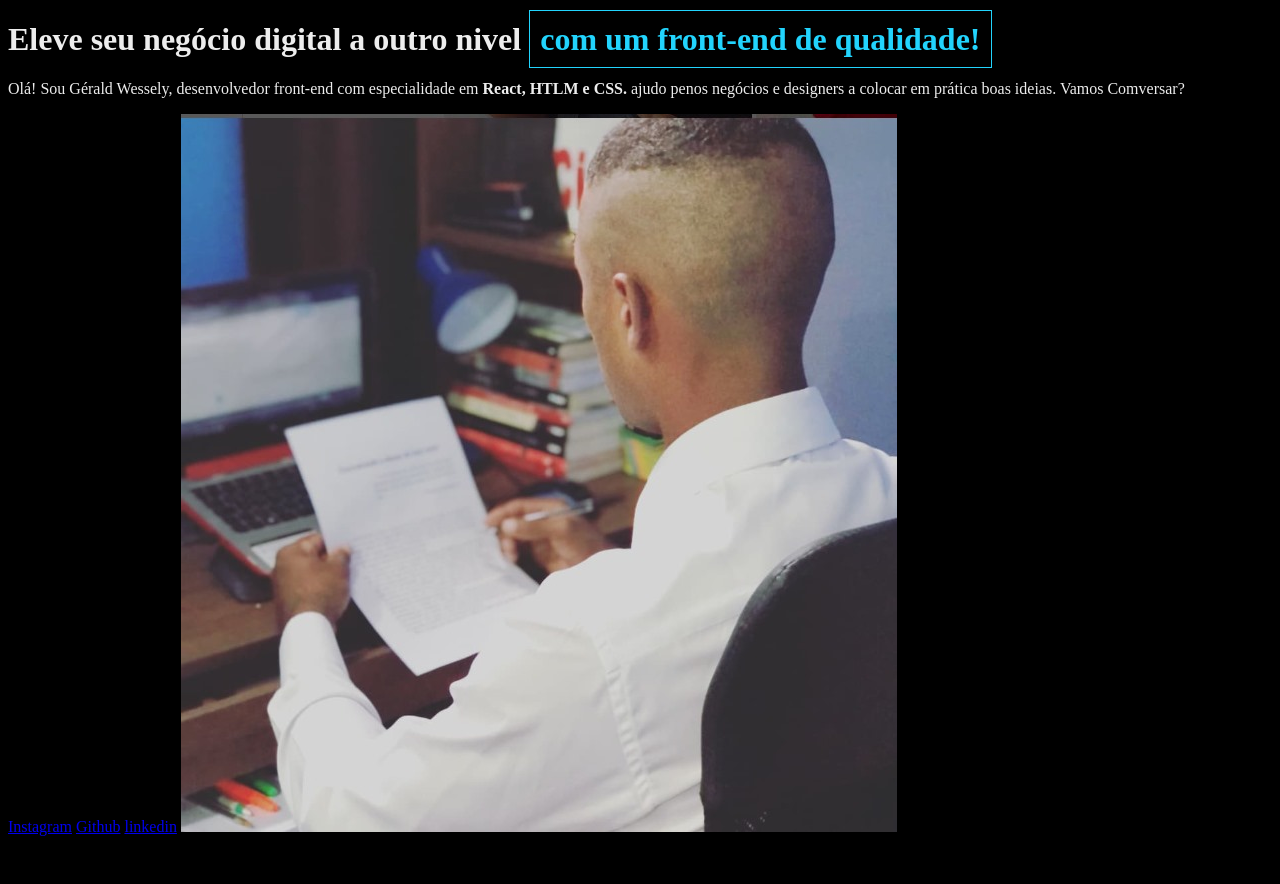
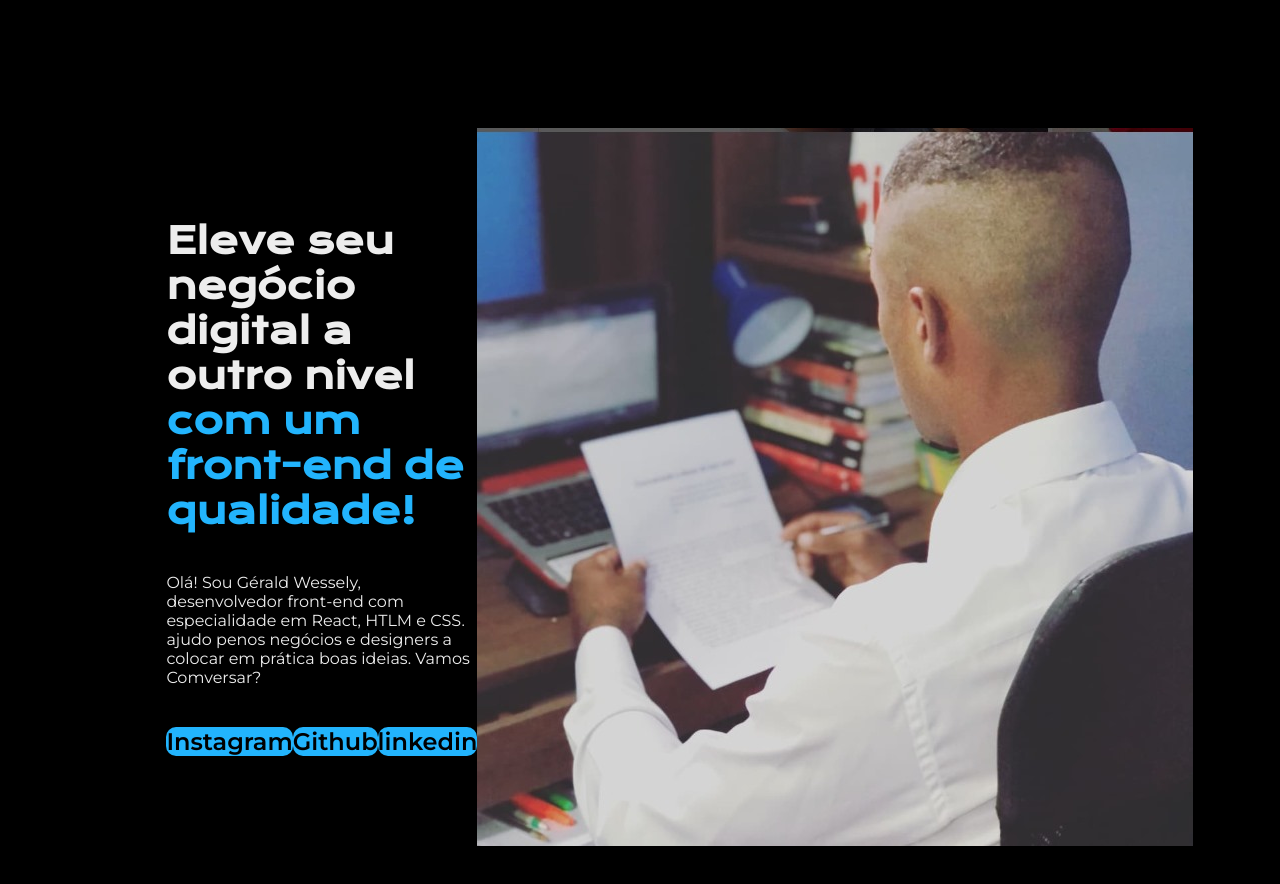
Before and after one commit to Gerald-Wessely/Portifolio, a plain HTML site: page index.html in a window 1280 px wide. Before the commit the page ends 844 px from the top, so only its background shows below. Drawn offline with nearby package versions, Linux system fonts and the light colour scheme.

Commit message:
mudando o visual

```diff
--- a/index.html
+++ b/index.html
@@ -9,12 +9,16 @@
 </head>
 <body>
     <header></header>
-    <main>
-        <h1>Eleve seu negócio digital a outro nivel <span>com um front-end de qualidade!</span></h1>
-        <p> Olá! Sou Gérald Wessely, desenvolvedor front-end com especialidade em <strong>React, HTLM e CSS.</strong> ajudo penos negócios e designers a colocar em prática boas ideias. Vamos Comversar?</p>
-        <a href="https://www.instagram.com/gerald_mello/">Instagram</a>
-        <a href="https://github.com/Gerald-Wessely">Github</a>
-        <a href="https://www.linkedin.com/in/g%C3%A9rald-melo-92a688222/">linkedin</a>
+    <main class="apresentacao">
+        <section class="apresentacao__conteudo">
+        <h1 class="apresentacao__conteudo__titulo">Eleve seu negócio digital a outro nivel <strong class="titulo-destaque">com um front-end de qualidade!</strong></h1>
+        <p class="apresentacao__conteudo__paragrafo"> Olá! Sou Gérald Wessely, desenvolvedor front-end com especialidade em React, HTLM e CSS. ajudo penos negócios e designers a colocar em prática boas ideias. Vamos Comversar?</p>
+        <div class="apresentacao__links">
+        <span><a class="apresentacao__links__links" href="https://www.instagram.com/gerald_mello/">Instagram</a></span>
+        <span><a class="apresentacao__links__links" href="https://github.com/Gerald-Wessely">Github</a></span>
+        <span><a class="apresentacao__links__links" href="https://www.linkedin.com/in/g%C3%A9rald-melo-92a688222/">linkedin</a></span>
+        </div>
+        </section>
         <img src="Gérald.html.jpg" alt="Foto de Gérald">
 
     </main>
--- a/style.css
+++ b/style.css
@@ -1,12 +1,52 @@
+@import url('https://fonts.googleapis.com/css2?family=Krona+One&family=Montserrat:ital,wght@0,100..900;1,100..900&display=swap');
+*{
+    margin: 0;
+    padding: 0;
+}
 body {
-        background-color: #000;
-        color: #f6f6f6f6;
+    height: 100vh;
+    box-sizing: border-box;
+    background-color: #000;
+    color: #f6f6f6f6;
 }
 
-strong {
+.titulo-destaque{
+    color: #22b4fd;
 }
-span {
-    color: #22D4FD;
-    border: 1px solid #22D4FD;
-    padding: 10px;
+.apresentacao{
+    margin: 10% 13%;
+    display: flex;
+    align-items:center;
+    justify-content: space-between;
 }
+.apresentacao__conteudo {
+width: 615px;
+display: flex;
+flex-direction: column;
+gap: 40px;
+}
+.apresentacao__conteudo__titulo{
+    font-size: 36px;
+    font-family:  "Krona One", serif;
+}
+.apresentacao__conteudo__paragrafo{
+    font-size: 16px;
+    font-family: "Montserrat", sans-serif;
+}
+
+.apresentacao__links{
+    display: flex;
+    justify-content: space-evenly;
+}
+.apresentacao__links__links{
+    background-color: #22b4fd;
+    text-decoration: none;
+    border-radius: 10px;
+    width: 380px;
+    text-align: center;
+    font-size: 24px;
+    font-weight: 600;
+    padding: 21,5px 0;
+    color: #000;
+    font-family: "Montserrat", sans-serif;
+}
```
